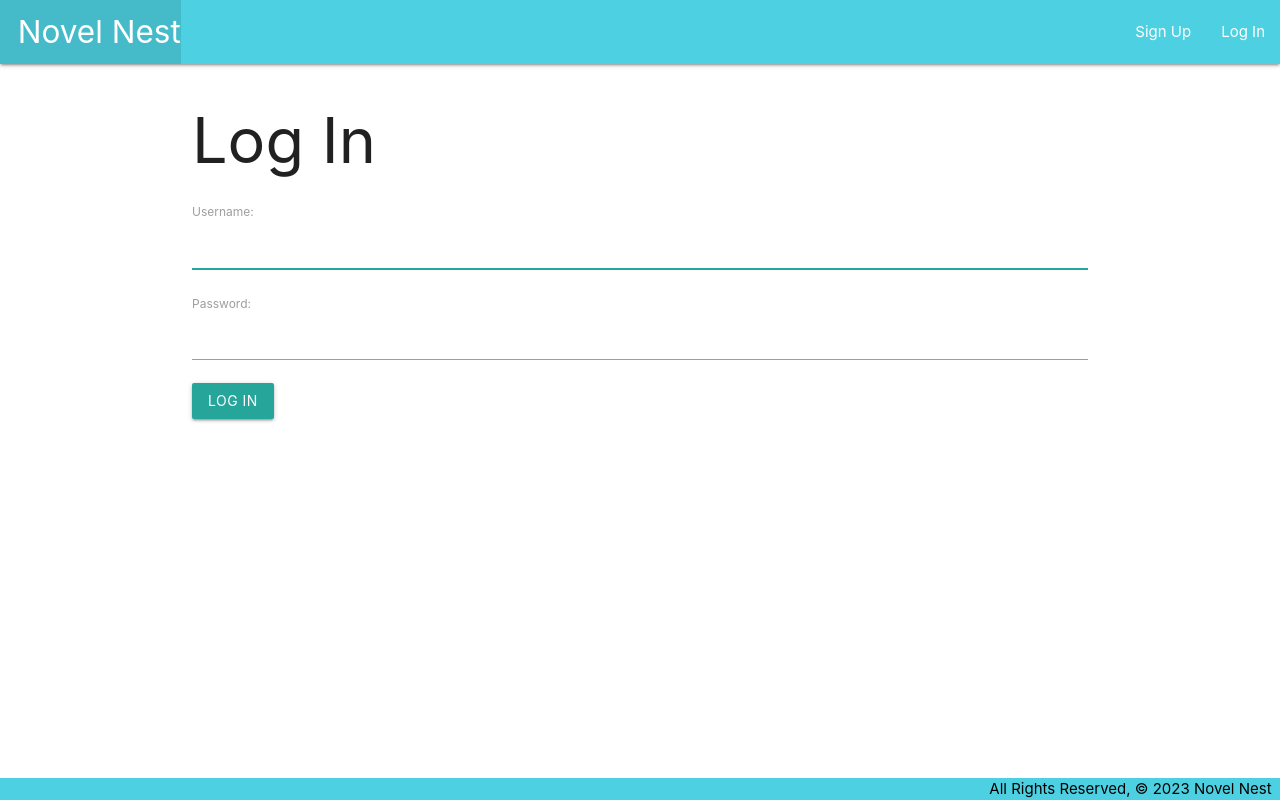
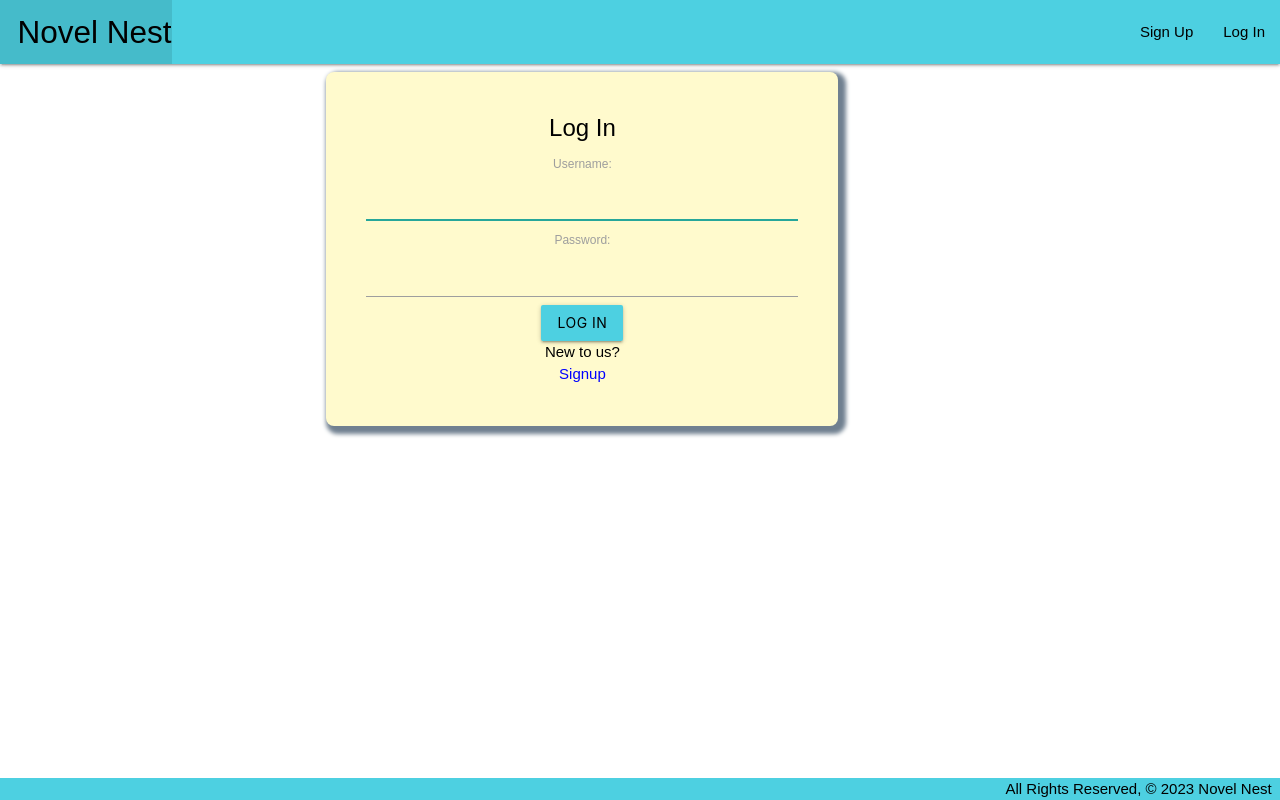
Before and after one commit to egwilborn/project-4-novel-nest, a Django app: page /accounts/login/ in a window 1280 px wide. Run offline with Django 4.2, Linux system fonts and the light colour scheme.

Commit message:
App Style

```diff
--- a/main_app/static/css/style.css
+++ b/main_app/static/css/style.css
@@ -2,6 +2,8 @@ body {
     display: flex;
     min-height: 100vh;
     flex-direction: column;
+    font-family: Arial, sans-serif;
+    justify-content: center;
   }
 
   main {
@@ -17,11 +19,23 @@ body {
     color: black;
   }
 
+  .nav-wrapper ul li a {
+    color: black;
+  }
+
+
   .card {
-    box-shadow: 1vim slategrey;
+    box-shadow: 4px 4px 4px 4px slategrey;
+    text-align: center;
+    padding: 16px;
     border-radius: 1vmin;
     background-color: lemonchiffon;
     color: black;
+    transition: all 0.3s ease;
+  }
+
+  #credit_card{
+    width: 40vw;
   }
 
   .card:hover{
@@ -34,9 +48,20 @@ body {
   }
 
   .button{
-    background-color:
+    background-color: rgb(127, 227, 249);
   }
 
   .button:hover{
+    color: black;
+    background-color: white;
+  }
+
+  .btn{
+    color: black;
     background-color: rgb(127, 227, 249);
   }
+
+  .btn:hover{
+    color: black;
+    background-color: white;
+  }
--- a/main_app/templates/main_app/creditcard_form.html
+++ b/main_app/templates/main_app/creditcard_form.html
@@ -2,7 +2,7 @@
 <h1>Subscribe to {{genre.title}} Genre</h1>
 
 {% if user_credit_card %} {% for credit_card in user_credit_card %}
-<div class="card">
+<div class="card" id="credit_card">
   <div class="card-content">
     <p>Card No. *********</p>
     <p>Expiration Date {{credit_card.expiry}}</p>
--- a/main_app/templates/registration/login.html
+++ b/main_app/templates/registration/login.html
@@ -1,12 +1,18 @@
-{% extends 'base.html' %}
-{% block content %}
-
-<h1>Log In</h1>
-
-<form method="POST" action="{% url 'login' %}">
-	{% csrf_token %}
-	{{ form.as_p }}
-	<input type="hidden" name="next" value="{{ next }}">
-	<button type="submit" class="btn">Log In</button>
-  </form>
-{% endblock %}
+{% extends 'base.html' %} {% block content %}
+<div class="container" id="login-page">
+  <div
+    class="card"
+    style="width: 40vw; color: black; background-color: lemonchiffon"
+  >
+    <div class="card-content">
+      <span class="card-title center">Log In</span>
+      <form method="POST" action="{% url 'login' %}">
+        {% csrf_token %} {{ form.as_p }}
+        <input type="hidden" name="next" value="{{ next }}" />
+        <button type="submit" class="btn cyan lighten-2">Log In</button>
+      </form>
+	  <p>New to us?</p><a href="{% url 'signup' %}">Signup</a>
+    </div>
+  </div>
+</div>
+{% endblock content %}
```
Also changed, not shown: main_app/templates/main_app/genre_detail.html (+18 -8 lines), main_app/templates/registration/signup.html (+11 -4 lines).
